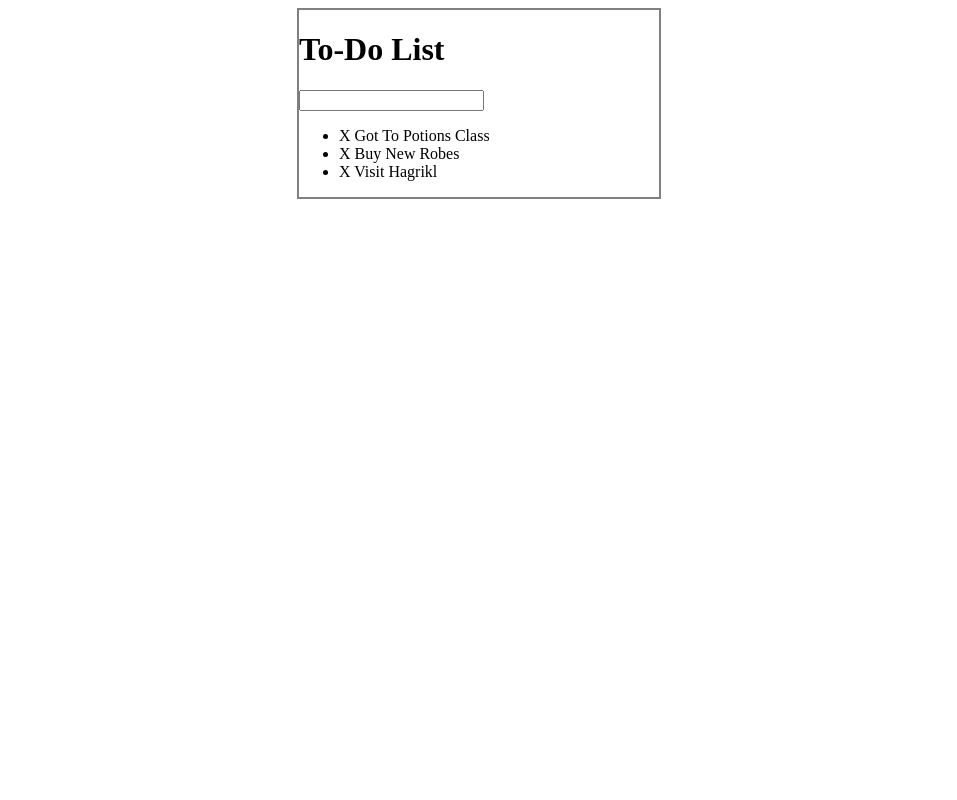
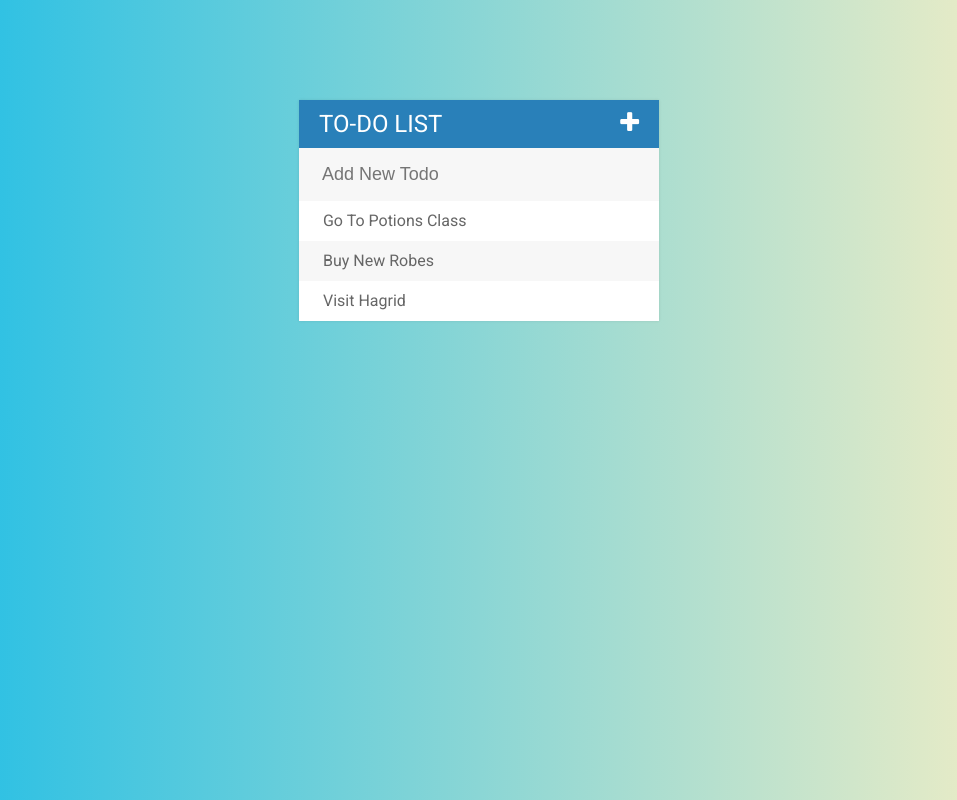
Before and after one commit to daxapps/jQueryTodoApp, a plain HTML site: page index.html in a window 1280 px wide. Shown: the whole page, without its empty margins (161-1118 px from the left). Drawn offline with Linux system fonts and the light colour scheme.

Commit message:
Enable create Todos, improve UI

```diff
--- a/assets/css/todos.css
+++ b/assets/css/todos.css
@@ -1,7 +1,81 @@
+body {
+	font-family: Roboto;
+  background: -webkit-linear-gradient(90deg, #2BC0E4 10%, #EAECC6 90%); /* Chrome 10+, Saf5.1+ */
+  background:    -moz-linear-gradient(90deg, #2BC0E4 10%, #EAECC6 90%); /* FF3.6+ */
+  background:     -ms-linear-gradient(90deg, #2BC0E4 10%, #EAECC6 90%); /* IE10 */
+  background:      -o-linear-gradient(90deg, #2BC0E4 10%, #EAECC6 90%); /* Opera 11.10+ */
+  background:         linear-gradient(90deg, #2BC0E4 10%, #EAECC6 90%); /* W3C */
+}
+
+ul {
+	list-style: none;
+	margin: 0;
+	padding: 0;
+}
+
+h1{
+	background: #2980b9;
+	color: white;
+	margin: 0;
+	padding: 10px 20px;
+	text-transform: uppercase;
+	font-size: 24px;
+	font-weight: normal;
+}
+
+.fa-plus {
+	float: right;
+}
+
+li {
+	background: #fff;
+	height: 40px;
+	line-height: 40px;
+	color: #666;
+}
+
+li:nth-child(2n){
+	background: #f7f7f7;
+}
+
+span {
+	background: #e74c3c;
+	height: 40px;
+	margin-right: 20px;
+	text-align: center;
+	color: white;
+	width: 0;
+	display: inline-block;
+	transition: 0.2s linear;
+	opacity: 0;
+}
+
+li:hover span {
+	width: 40px;
+	opacity: 1.0;
+}
+
+input {
+	font-size: 18px;
+	color: #2980b9;
+	background-color: #f7f7f7;
+	width: 100%;
+	padding: 13px 13px 13px 20px;
+	box-sizing: border-box;
+	border: 3px solid rgba(0,0,0,0);
+}
+
+input:focus{
+	background: #fff;
+	border: 3px solid #2980b9;
+	outline: none;
+}
+
 #container{
-	border: 2px solid gray;
 	width: 360px;
-	margin: 0 auto;
+	margin: 100px auto;
+	background: #f7f7f7;
+	box-shadow: 0 0 3px rgba(0, 0, 0, 0.1);
 }
 
 .completed{
--- a/assets/js/todos.js
+++ b/assets/js/todos.js
@@ -10,3 +10,17 @@ $("ul").on("click", "span", function(event){
 	});
 	event.stopPropagation();
 });
+
+$("input[type='text']").keypress(function(event){
+	if(event.which === 13){
+		//grabbing new todo text from input
+		var todoText = $(this).val();
+		$(this).val("");
+		//create a new li and add to ul
+		$("ul").append("<li><span><i class='fa fa-trash'></i></span> " + todoText + "</li>")
+	}
+});
+
+$(".fa-plus").click(function(){
+	$("input[type='text']").fadeToggle()
+});
--- a/index.html
+++ b/index.html
@@ -3,18 +3,20 @@
 <head>
 	<title>Todo List</title>
 	<link rel="stylesheet" type="text/css" href="assets/css/todos.css">
+	<link href='https://fonts.googleapis.com/css?family=Roboto:400,700,500' rel='stylesheet' type='text/css'>
+	<link rel="stylesheet" type="text/css" href="https://cdnjs.cloudflare.com/ajax/libs/font-awesome/4.4.0/css/font-awesome.css">
 	<script type="text/javascript" src="assets/js/lib/jquery-3.2.0.min.js"></script>
 </head>
 <body>
 
 <div id="container">
-	<h1>To-Do List</h1>
-	<input type="text">
+	<h1>To-Do List <i class="fa fa-plus"></i></h1>
+	<input type="text" placeholder="Add New Todo">
 
 	<ul>
-		<li><span>X</span> Got To Potions Class</li>
-		<li><span>X</span> Buy New Robes</li>
-		<li><span>X</span> Visit Hagrikl</li>
+		<li><span><i class="fa fa-trash"></i></span> Go To Potions Class</li>
+		<li><span><i class="fa fa-trash"></i></span> Buy New Robes</li>
+		<li><span><i class="fa fa-trash"></i></span> Visit Hagrid</li>
 	</ul>
 
 </div>
```
